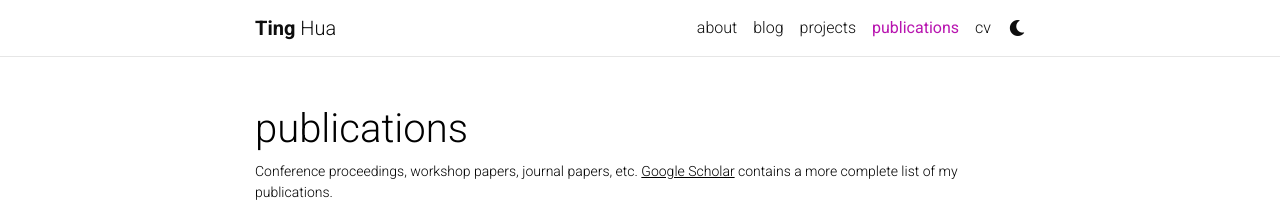
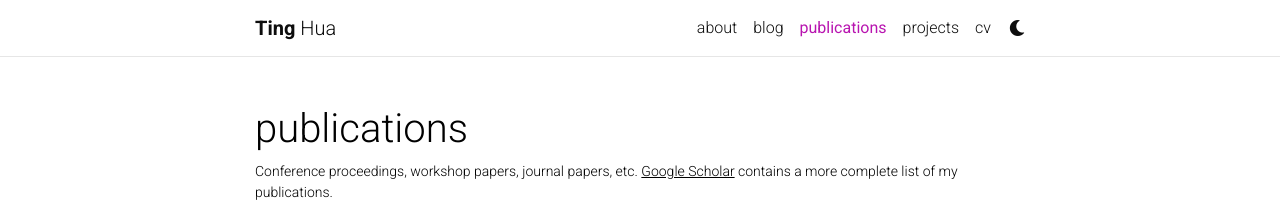
Before and after one commit to t7hua/t7hua.github.io, a Jekyll site: the page built from _pages/publications.md, in a window 1280 px wide. Shown: the top 211 px of the page. Built offline with Jekyll 4.4.1, drawn with Linux system fonts in a browser that asks for light colours; comment, search, counter and statistics services are not loaded; a style sheet for code colours, icons or effects is not loaded; some of the changed text lies outside the part shown.

Commit message:
change publication md to the original version

```diff
--- a/_pages/publications.md
+++ b/_pages/publications.md
@@ -2,16 +2,15 @@
 layout: page
 permalink: /publications/
 title: publications
-description: Conference proceedings, workshop papers, journal papers, etc. <u><a href='https://scholar.google.com/citations?user=aLrVFiUAAAAJ'>Google Scholar</a></u> contains a more complete list of my publications.
+description: Conference proceedings, workshop papers, journal papers, etc. <u><a href='https://scholar.google.com/citations?user=ynA-x2wAAAAJ&hl'>Google Scholar</a></u> contains a more complete list of my publications.
 years: [2018, 2020, 2021, 2022]
 nav: true
-nav_order: 2
+nav_order: 1
 ---
 <!-- _pages/publications.md -->
 <div class="publications">
 
-{%- assign years = page.years | sort | reverse %}
-{%- for y in years %}
+{%- for y in page.years %}
   <h2 class="year">{{y}}</h2>
   {% bibliography -f papers -q @*[year={{y}}]* %}
 {% endfor %}
```
